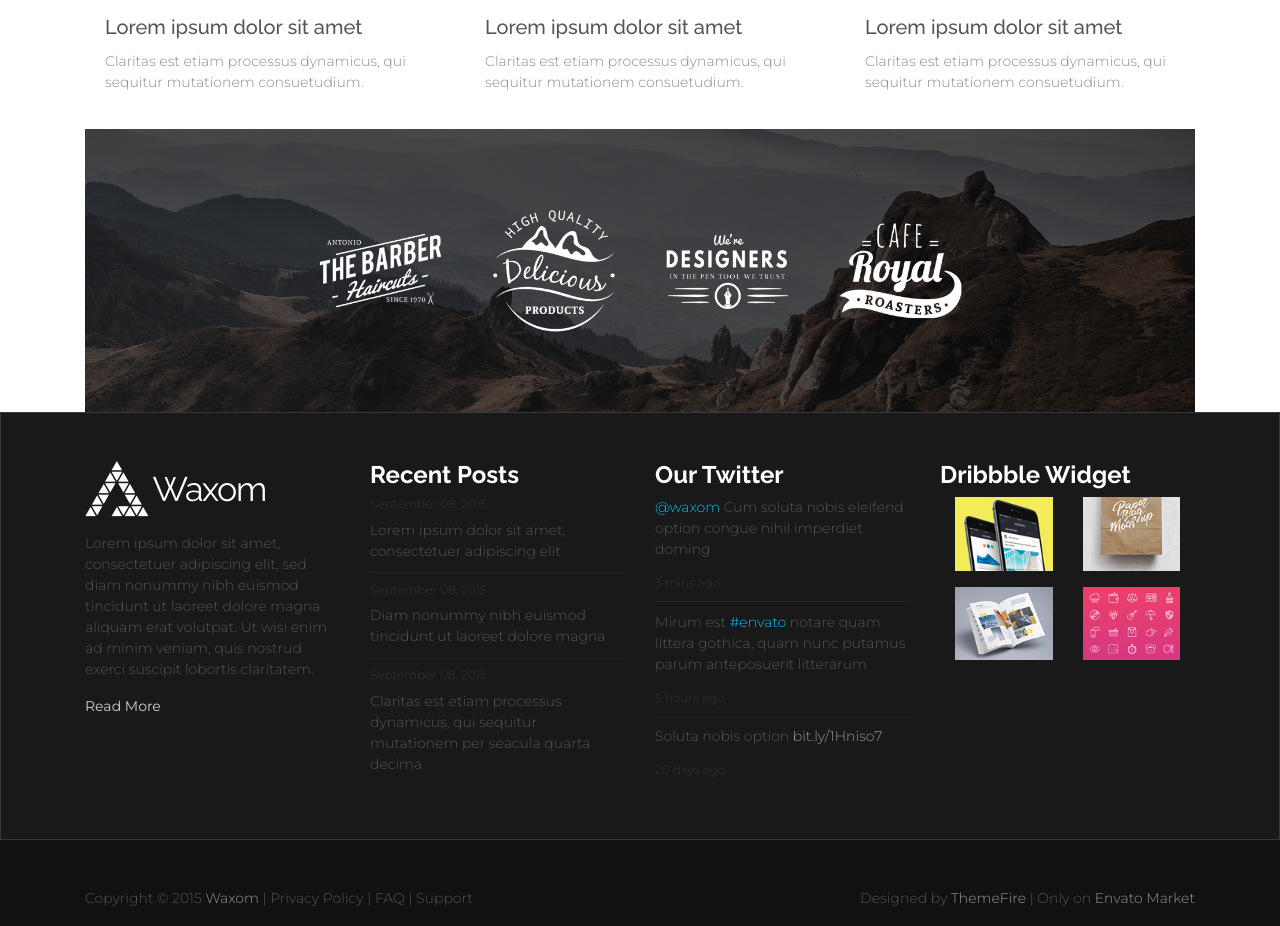
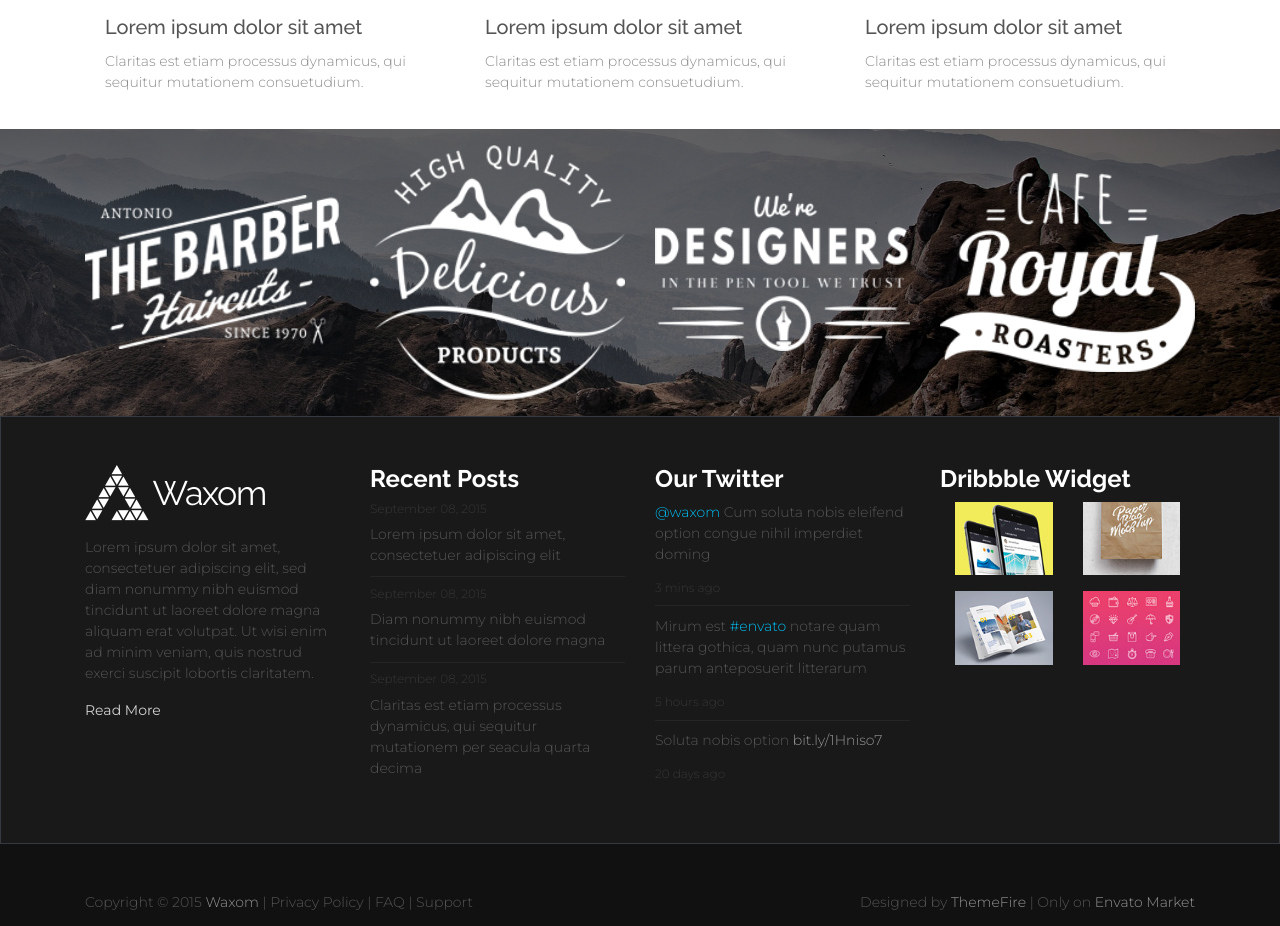
Before and after one commit to AdminingSS/Current, a plain HTML site: page index.html in a window 1280 px wide. Shown: the part 4940-5866 px from the top of the page. Drawn offline with Linux system fonts and the light colour scheme.

Commit message:
1ndC - TMs fix

```diff
--- a/css/main.scss
+++ b/css/main.scss
@@ -419,10 +419,21 @@ h5 {
   }
 }
 
-//.content-trademarks {
-//  background-image: url("../img/trademarks-bg.jpg");
-//  height: 489px;
-//}
+.content-trademarks {
+  background-image: url("../img/trademarks-bg.jpg");
+  position: relative;
+
+  &::after{
+    content: "";
+    position: absolute;
+    left: 0;
+    right: 0;
+    top: 0;
+    bottom: 0;
+    background-color: #000;
+    opacity: .5;
+  }
+}
 
 .footer-main {
   background-color: #191919;
--- a/index.html
+++ b/index.html
@@ -400,29 +400,29 @@
         </div>
     </div>
     <!--Trademarks-->
-    <!--<div class="container-fluid content-trademarks align-items-centerh-100">-->
-        <!--<div class="row h-100 align-items-center">-->
-            <!--<div class="col-2"></div>-->
-            <!--<div class="col">-->
-                <!--<img src="img/logo-01.png" alt="" class="w-100">-->
-            <!--</div>-->
-            <!--<div class="col">-->
-                <!--<img src="img/logo-02.png" alt="" class="w-100">-->
-            <!--</div>-->
-            <!--<div class="col">-->
-                <!--<img src="img/logo-03.png" alt="" class="w-100">-->
-            <!--</div>-->
-            <!--<div class="col">-->
-                <!--<img src="img/logo-04.png" alt="" class="w-100">-->
-            <!--</div>-->
-            <!--<div class="col-2"></div>-->
+    <div class="container-fluid content-trademarks bg-cover py-3">
+    <div class="container">
+        <div class="row align-items-center">
+            <div class="col z-100">
+                <a href="#"><img src="img/logo-01.png" alt="" class="w-100"></a>
+            </div>
+            <div class="col z-100">
+                <a href="#"><img src="img/logo-02.png" alt="" class="w-100"></a>
+            </div>
+            <div class="col z-100">
+                <a href="#"><img src="img/logo-03.png" alt="" class="w-100"></a>
+            </div>
+            <div class="col z-100">
+                <a href="#"><img src="img/logo-04.png" alt="" class="w-100"></a>
+            </div>
+        </div>
+    </div>
+    </div>
+    <!--<div class="container-fluid px-0">-->
+        <!--<div class="container">-->
+        <!--<img class="w-100 mx-0" src="img/trademarks.png" alt="TMs">-->
         <!--</div>-->
     <!--</div>-->
-    <div class="container-fluid px-0">
-        <div class="container">
-        <img class="w-100 mx-0" src="img/trademarks.png" alt="TMs">
-        </div>
-    </div>
 
 </div>
 
```
Also changed, not shown: css/main.css, 1 other file.
